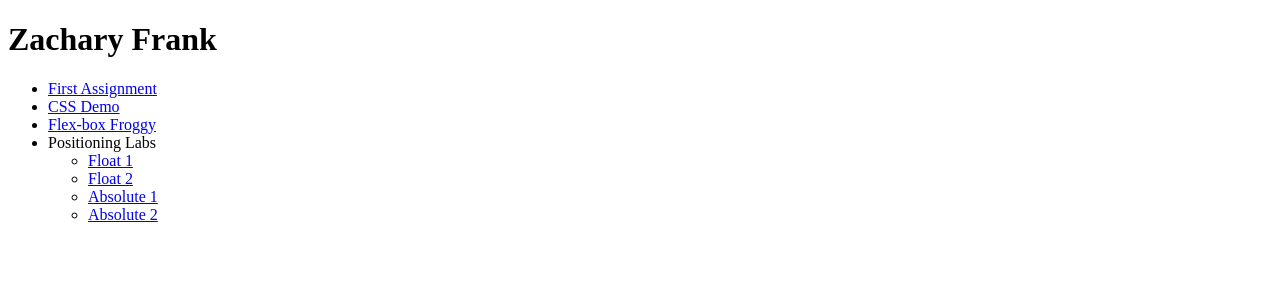
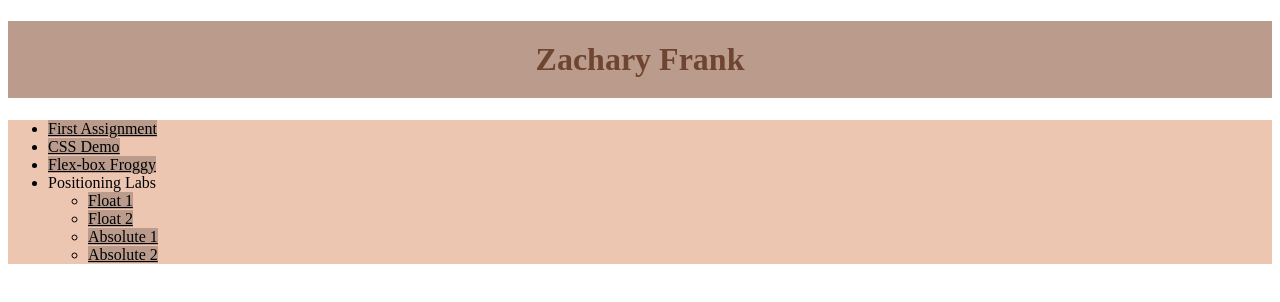
Before and after one commit to ztfrank1/ifsc-1310, a plain HTML site: page index.html in a window 1280 px wide. Drawn offline with Linux system fonts and the light colour scheme.

Commit message:
10-27-21

```diff
--- a/assets/css/style.css
+++ b/assets/css/style.css
@@ -0,0 +1,24 @@
+body h1{
+    background-color:#BA9B8C;
+    padding:20px;
+    text-align:center;
+    color:#6E4531;
+}
+
+ul{
+    background-color:#EDC6B2;
+}
+
+a{
+    color:black;
+    background-color:#BA9B8C;
+}
+
+a:hover{
+    background-color:#F0986C;
+}
+
+a:visited{
+    background-color:#6E5B52;
+    color:#EDC6B2;
+}
--- a/index.html
+++ b/index.html
@@ -7,6 +7,7 @@
   <title>IFSC 1310 | Zachary Frank</title>
   <meta name="description" content="Teaching Website for IFSC 1310" />
   <meta name="author" content="Zachary Frank" />
+  <link rel="stylesheet" href="assets/css/style.css" type="text/css" />
 
 </head>
 
```
